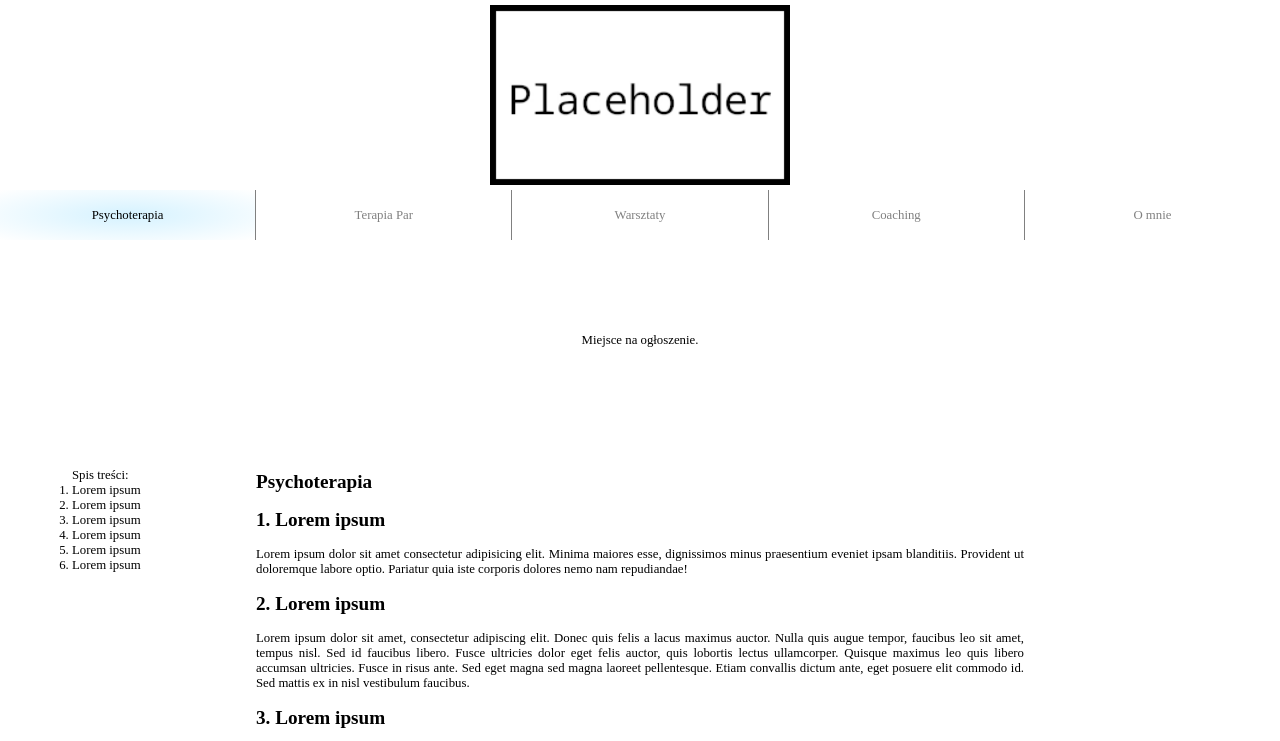
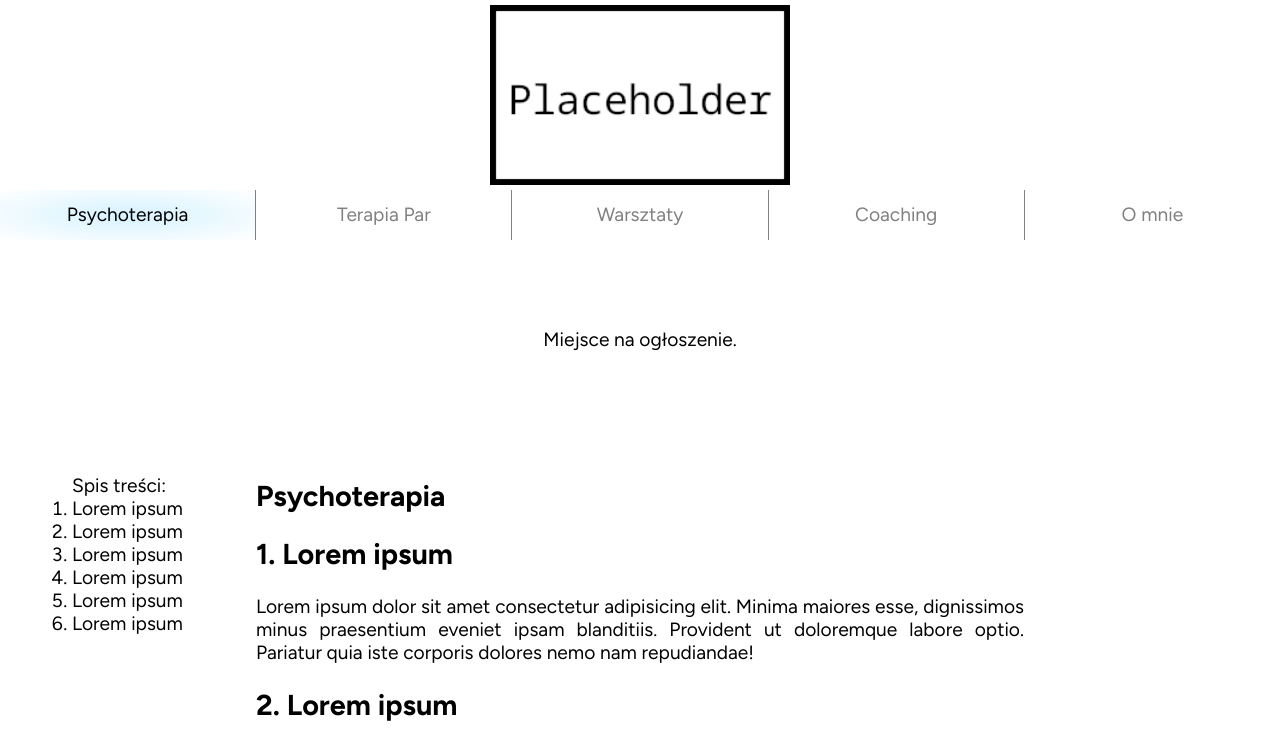
Before and after one commit to RY34/strona_dm, a plain HTML site: page index.html in a window 1280 px wide. Shown: the top 741 px of the page. Drawn offline with Linux system fonts and the light colour scheme.

Commit message:
change of font, minor adjustments

```diff
--- a/index.html
+++ b/index.html
@@ -11,7 +11,7 @@
             <img src="./res/placeholder.webp" alt="placeholder" />
         </header>
         <nav>
-            <a href="./sub/index.html" class="nav_active"> Psychoterapia </a>
+            <a href="./index.html" class="nav_active"> Psychoterapia </a>
             <a href="./sub/terapia_par.html"> Terapia Par </a>
             <a href="./sub/warsztaty.html"> Warsztaty </a>
             <a href="./sub/coaching.html"> Coaching </a>
--- a/style.css
+++ b/style.css
@@ -1,7 +1,19 @@
+:root {
+    --bg-color: #fff;
+    --accent-color: #d5f2ff;
+    --secondary-accent: #c6e8ff;
+    --text-color: #000;
+    --secondary-text: gray;
+}
+@font-face {
+    font-family: figtree;
+    src: url("./res/Figtree/Figtree-VariableFont_wght.ttf");
+}
 body {
     padding: 0;
     margin: 0;
-    font-size: 1vw;
+    font-size: 1.5vw;
+    font-family: figtree;
 }
 a {
     text-decoration: none;
@@ -27,18 +39,18 @@ nav {
     text-align: center;
     position: sticky;
     top: 0px;
-    background-color: #fff;
+    background-color: var(--bg-color);
 }
 nav > a {
     height: 50px;
     line-height: 50px;
     flex-basis: 25%;
-    color: gray;
-    border-left: 1px solid gray;
+    color: var(--secondary-text);
+    border-left: 1px solid var(--secondary-text);
 }
 nav > a:hover {
-    background: radial-gradient(#c6e8ff, rgba(0, 0, 0, 0));
-    color: black;
+    background: radial-gradient(var(--secondary-accent), rgba(0, 0, 0, 0));
+    color: var(--text-color);
 }
 nav > a:first-of-type {
     border-left: 0;
@@ -47,8 +59,8 @@ nav > a:last-of-type {
     border-right: 0;
 }
 .nav_active {
-    background: radial-gradient(#d5f2ff, rgba(0, 0, 0, 0));
-    color: black;
+    background: radial-gradient(var(--accent-color), rgba(0, 0, 0, 0));
+    color: var(--text-color);
 }
 section {
     height: 200px;
@@ -104,10 +116,10 @@ article {
     margin-bottom: 0;
 }
 footer {
-    border-top: 1px solid gray;
+    border-top: 1px solid var(--secondary-text);
     font-size: 0.9rem;
     background-color: lightgray;
-    color: gray;
+    color: var(--secondary-text);
     margin: auto;
     height: 100px;
 }
@@ -125,6 +137,10 @@ footer > * {
     }
     main {
         flex-direction: column;
+        justify-content: center;
         width: 80%;
     }
+    .tab_of_con {
+        align-self: center;
+    }
 }
```
Also changed, not shown: res/Figtree/Figtree-Italic-VariableFont_wght.ttf (added), res/Figtree/Figtree-VariableFont_wght.ttf (added), res/Figtree/OFL.txt (added), res/Figtree/README.txt (added), res/Figtree/static/Figtree-Black.ttf (added), res/Figtree/static/Figtree-BlackItalic.ttf (added), res/Figtree/static/Figtree-Bold.ttf (added), res/Figtree/static/Figtree-BoldItalic.ttf (added), res/Figtree/static/Figtree-ExtraBold.ttf (added), res/Figtree/static/Figtree-ExtraBoldItalic.ttf (added), res/Figtree/static/Figtree-Italic.ttf (added), res/Figtree/static/Figtree-Light.ttf (added), res/Figtree/static/Figtree-LightItalic.ttf (added), res/Figtree/static/Figtree-Medium.ttf (added), 4 more files.
